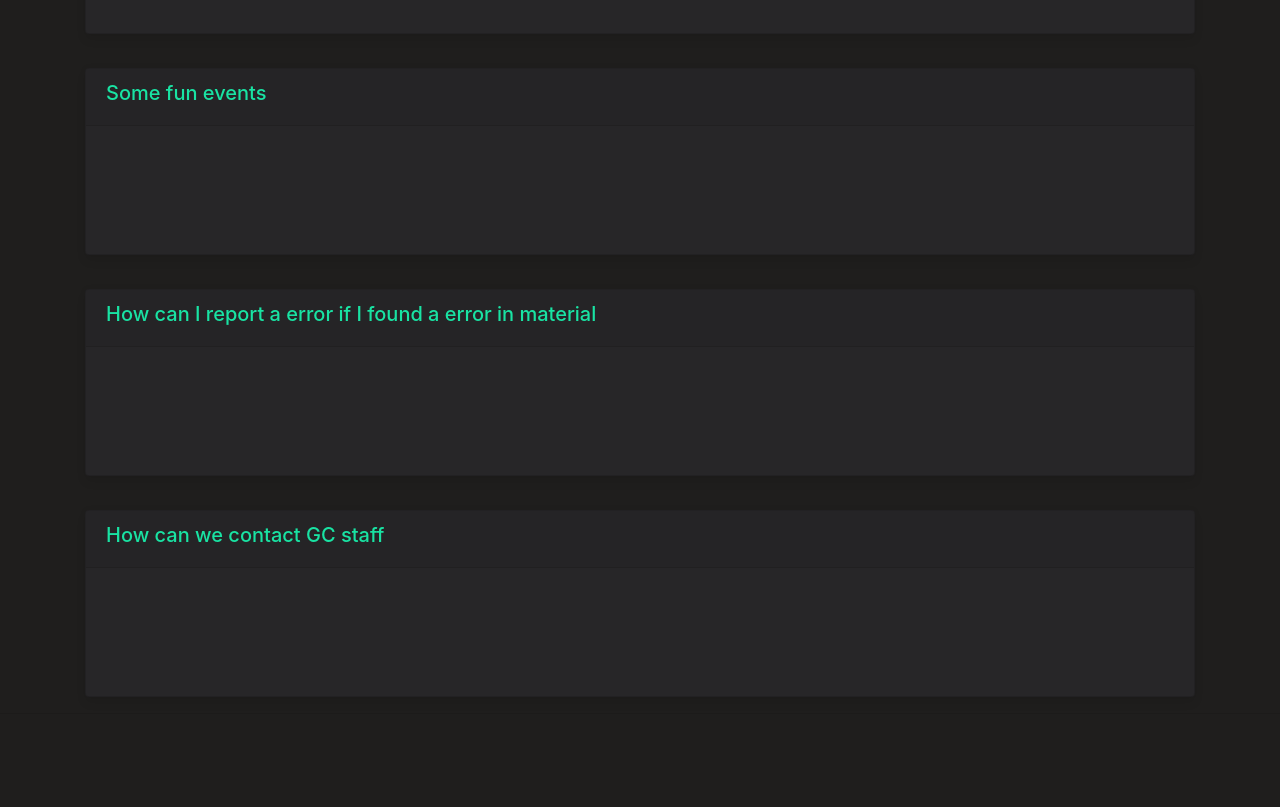
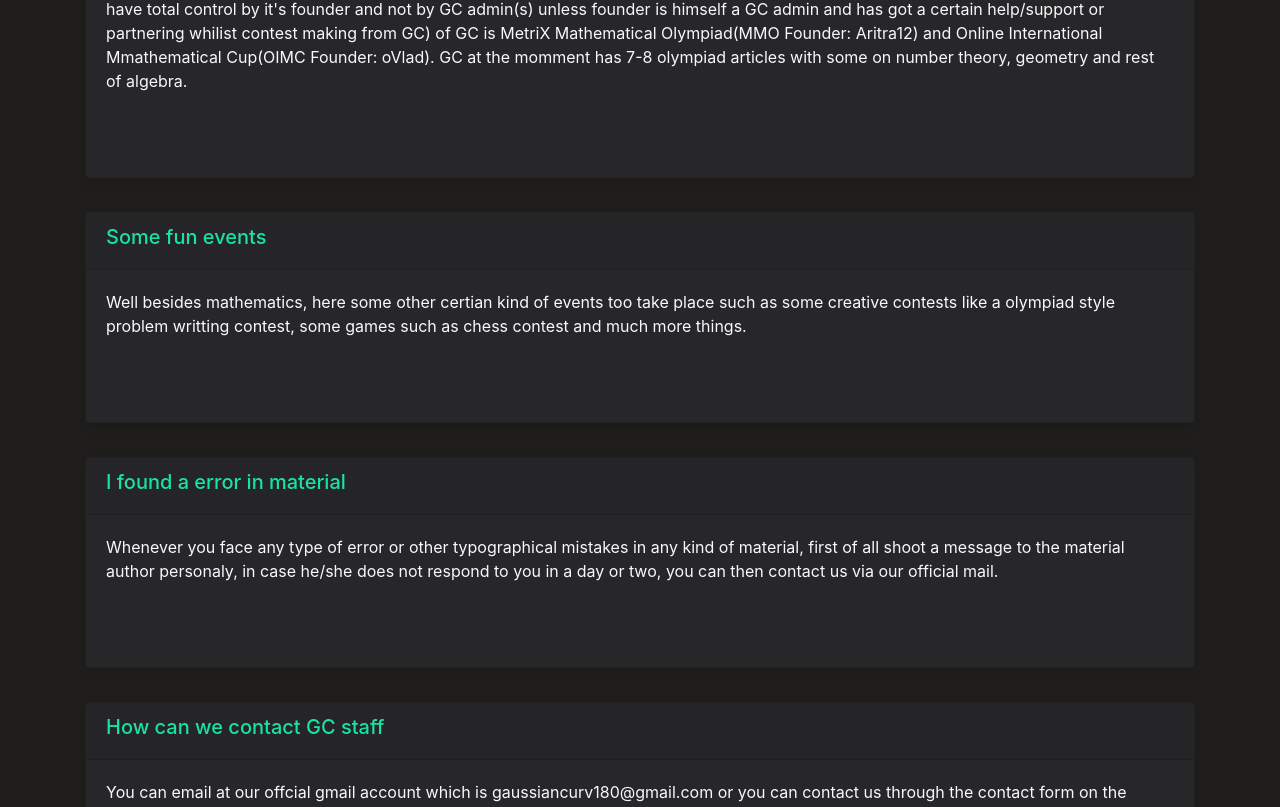
Before and after one commit to gaussiancurvolympiads/gaussiancurv, a React (Create React App) app: page /anonymous in a window 1280 px wide. Shown: the part 790-1597 px from the top of the page. Built offline with nearby package versions, Linux system fonts and the light colour scheme.

Commit message:
Update About.jsx

```diff
--- a/src/components/About.jsx
+++ b/src/components/About.jsx
@@ -140,7 +140,9 @@ const About = ({ darkMode }) => {
 
 
 
-                                     <Card.Text align="left" class={darkMode? "text-secondary" : "text-light"}>
+                                     <Card.Text align="left" class={darkMode? "text-secondary" : "text-light"}>   You can find the articles in the article's page of the website and past contest(s) info can be found in the contest's page. The main
+
+                                     contest of GC is the GIMO series which consists of a USA(J)MO  type contest which  is GAMO and GJMO being the first stage of GIMO and GIMO which is an IMO type contest being the second and last stage of the contest. Another two main events which are  semi independent(events which have total control by it's founder and not by GC admin(s) unless founder is himself a GC admin and has got a certain help/support or partnering whilist contest making from GC) of GC is MetriX Mathematical Olympiad(MMO Founder: Aritra12) and Online International Mmathematical Cup(OIMC Founder: oVlad). GC at the momment has 7-8 olympiad articles with some on number theory, geometry and rest of algebra.
 <br></br>
 <br></br>
  <br></br>
@@ -156,7 +158,7 @@ const About = ({ darkMode }) => {
                <Card className="skill-nbcard">
 
                                    <Card.Header><div class="lead"><h5>Some fun events</h5></div></Card.Header>
-                                    <Card.Body>   <Card.Text align="left" class={darkMode? "text-secondary" : "text-light"}>
+                                    <Card.Body>   <Card.Text align="left" class={darkMode? "text-secondary" : "text-light"}> Well besides mathematics, here some other certian kind of events too take place such as some creative contests like a olympiad style problem writting contest, some games such as chess contest and much more things.
 <br></br>
 <br></br>
  <br></br>
@@ -169,8 +171,9 @@ const About = ({ darkMode }) => {
   <Col lg={12} align='left'>
                <Card className="skill-nbcard">
 
-                                   <Card.Header><div class="lead"><h5>How can I report a error if I found a error in material</h5></div></Card.Header>
-                                    <Card.Body>   <Card.Text align="left" class={darkMode? "text-secondary" : "text-light"}>
+                                   <Card.Header><div class="lead"><h5> I found a error in material</h5></div></Card.Header>
+                                    <Card.Body>   <Card.Text align="left" class={darkMode? "text-secondary" : "text-light"}> Whenever you face any type of error or other typographical mistakes in any kind of material, first of all shoot a message to the material author personaly, in
+                                      case he/she does not respond to you in a day or two, you can then contact us via our official mail.
 <br></br>
 <br></br>
  <br></br>
@@ -184,7 +187,7 @@ const About = ({ darkMode }) => {
                <Card className="skill-nbcard">
 
                                    <Card.Header><div class="lead"><h5>How can we contact GC staff</h5></div></Card.Header>
-                                    <Card.Body>   <Card.Text align="left" class={darkMode? "text-secondary" : "text-light"}>
+                                    <Card.Body>   <Card.Text align="left" class={darkMode? "text-secondary" : "text-light"}> You can email at our offcial gmail account which is gaussiancurv180@gmail.com  or you can contact us through the contact form on the contact us page. Feel free to contact us anytime you face any kind of problem.
 <br></br>
 <br></br>
  <br></br>
```
